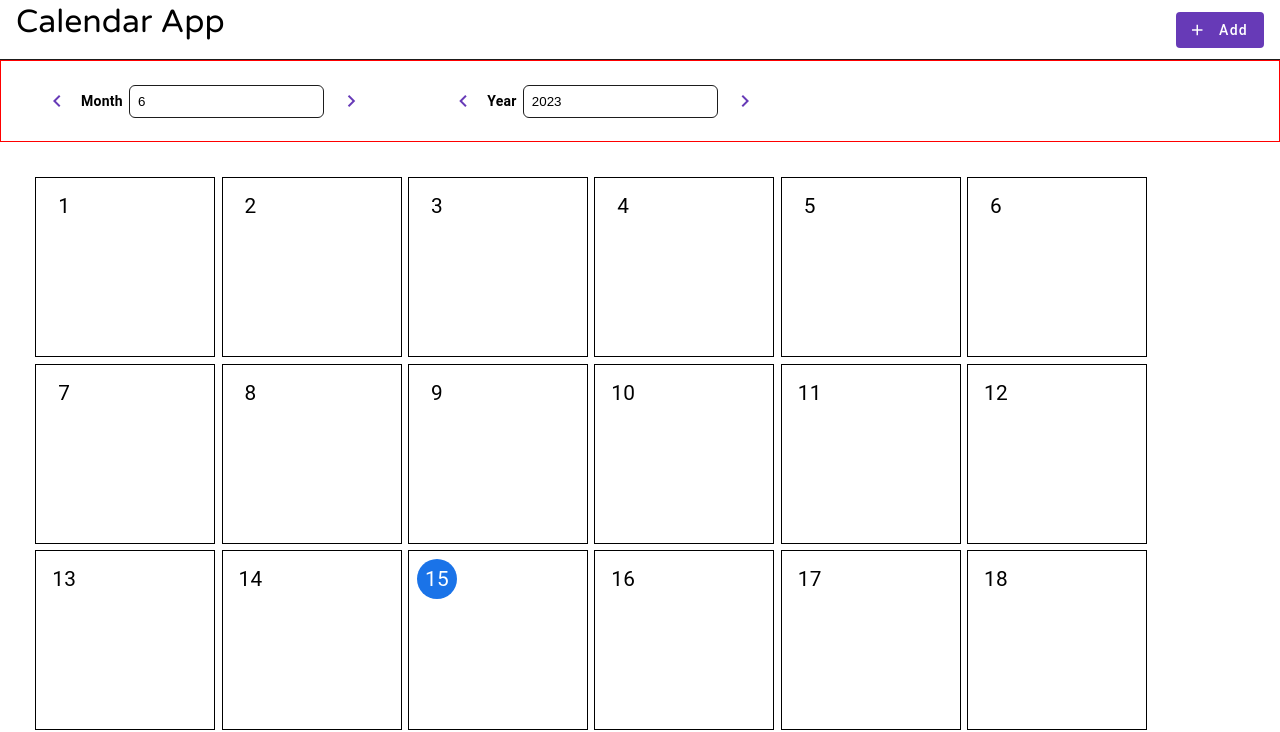
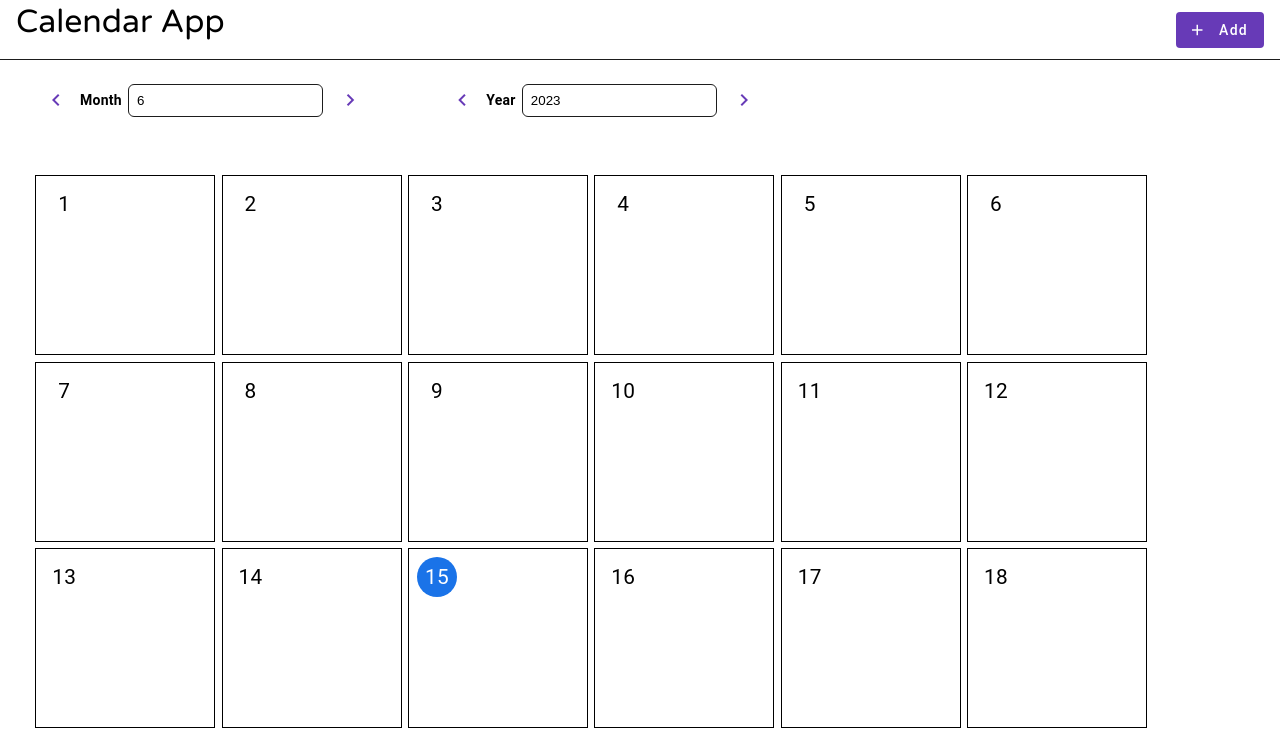
Before and after one commit to MicaelRiboura/angular-calendar-app, an Angular app: page / in a window 1280 px wide. Shown: the top 732 px of the page. Built offline with nearby package versions, Linux system fonts and the light colour scheme.

Commit message:
style(calendar): remove unused code

```diff
--- a/src/app/pages/calendar/calendar.component.css
+++ b/src/app/pages/calendar/calendar.component.css
@@ -38,7 +38,7 @@
     align-items: center;
     flex-wrap: wrap;
     width: 100vw;
-    border: 1px solid red;
+    /* border: 1px solid red; */
 }
 
 .paginator {
```
Also changed, not shown: src/app/pages/calendar/calendar.component.html (+0 -24 lines).
